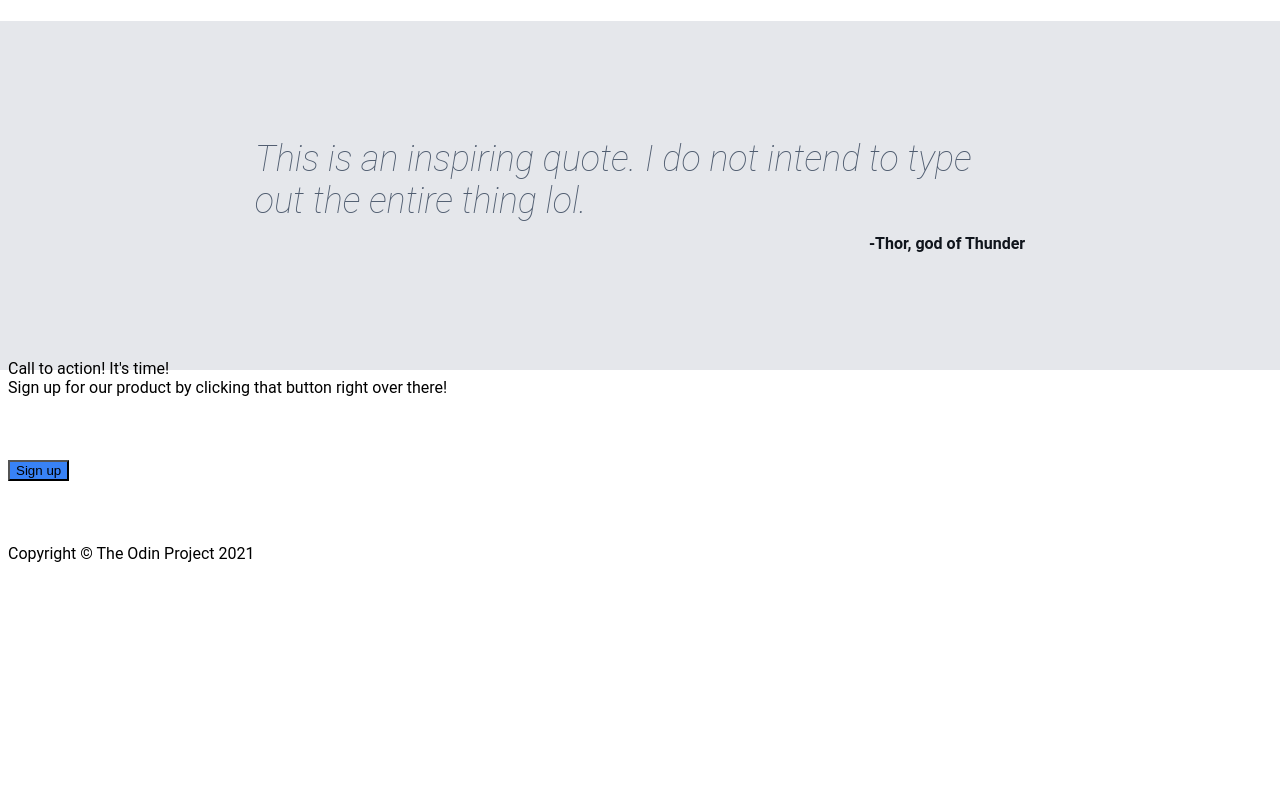
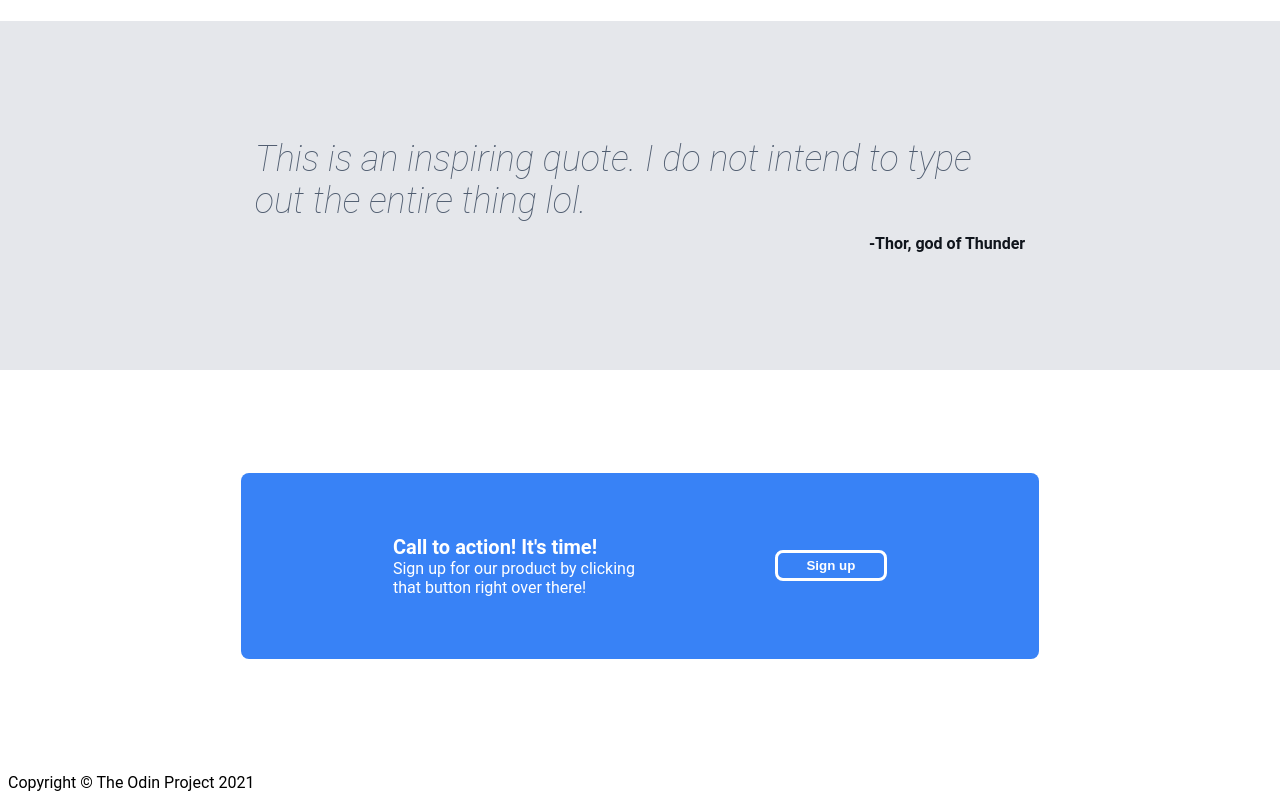
Before and after one commit to INll/odin-landing-pages, a plain HTML site: page index.html in a window 1280 px wide. Shown: the part 904-1704 px from the top of the page. Before the commit the page ends 1475 px from the top, so only its background shows below. Drawn offline with Linux system fonts and the light colour scheme.

Commit message:
Complete sign-up

```diff
--- a/index.html
+++ b/index.html
@@ -86,7 +86,7 @@
             Sign up for our product by clicking that button right over there!
           </div>
         </div>
-        <button class="sign-up-button">
+        <button type="button" class="sign-up-button">
           Sign up
         </button>
       </div>
--- a/style.css
+++ b/style.css
@@ -173,3 +173,50 @@ li {
   justify-content: flex-end;
   margin: 0px 20% 9% 20%;
 }
+
+.sign-up {
+  display: flex;
+  justify-content: center;
+  align-items: center;
+  margin: 9% 20%
+}
+
+.big-card {
+  display: flex;
+  flex-direction: row;
+  gap: 25%;
+  flex: 1 0 auto;
+  background-color: #3882F6;
+  padding: 7% 20%;
+  border: 10px;
+  border-color: white;
+  border-radius: 8px;
+}
+
+.sign-up-text-heading {
+  font-weight: bolder;
+  color: white;
+}
+
+.sign-up-subtext {
+  color: white;
+}
+
+.sign-up-text-heading {
+  font-size: 20px;
+}
+
+.text-left {
+  display: flex;
+  flex-direction: column;
+  justify-content: center;
+}
+
+.sign-up-button {
+  width: 35%;
+  border: 3px solid white;
+  border-radius: 8px;
+  font-weight: bolder;
+  padding: 1% 2%;
+  color: white;
+}
```
